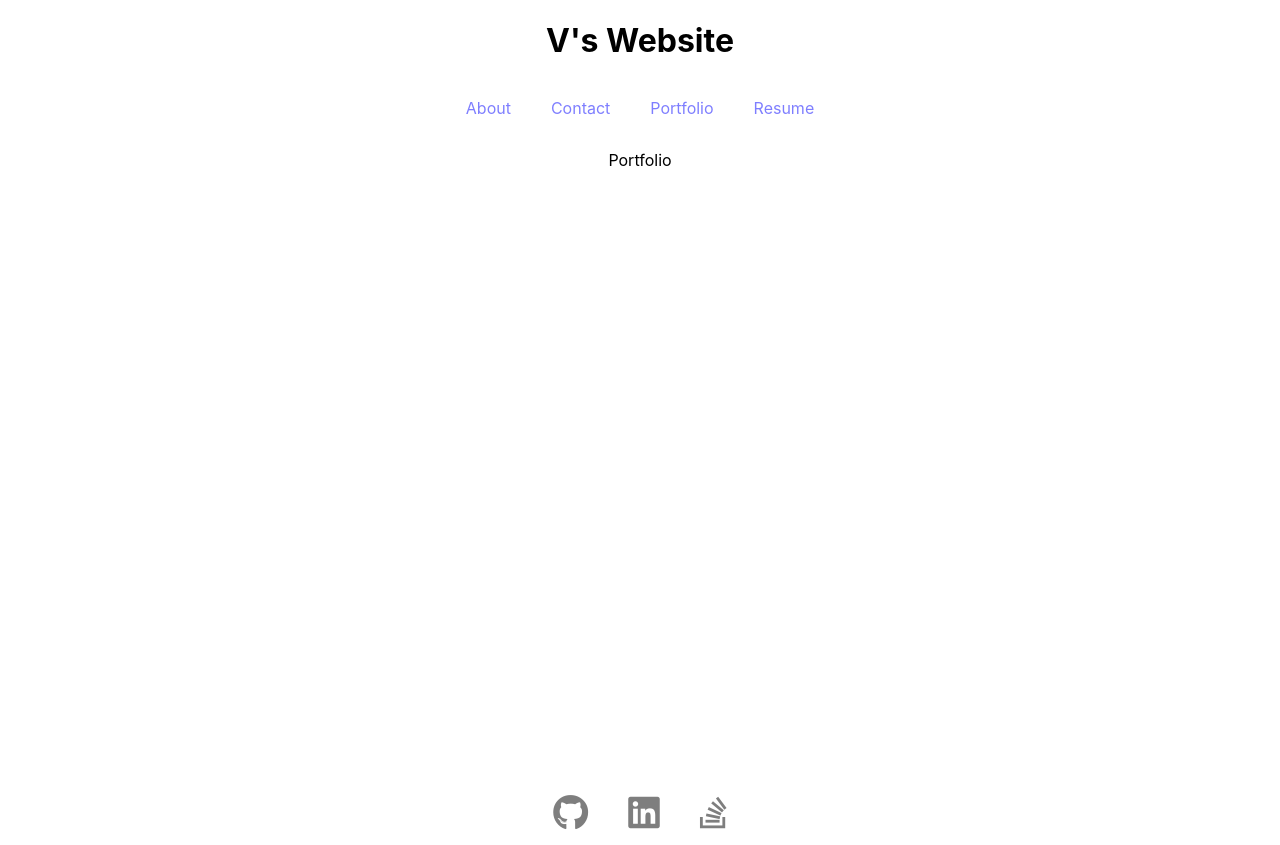
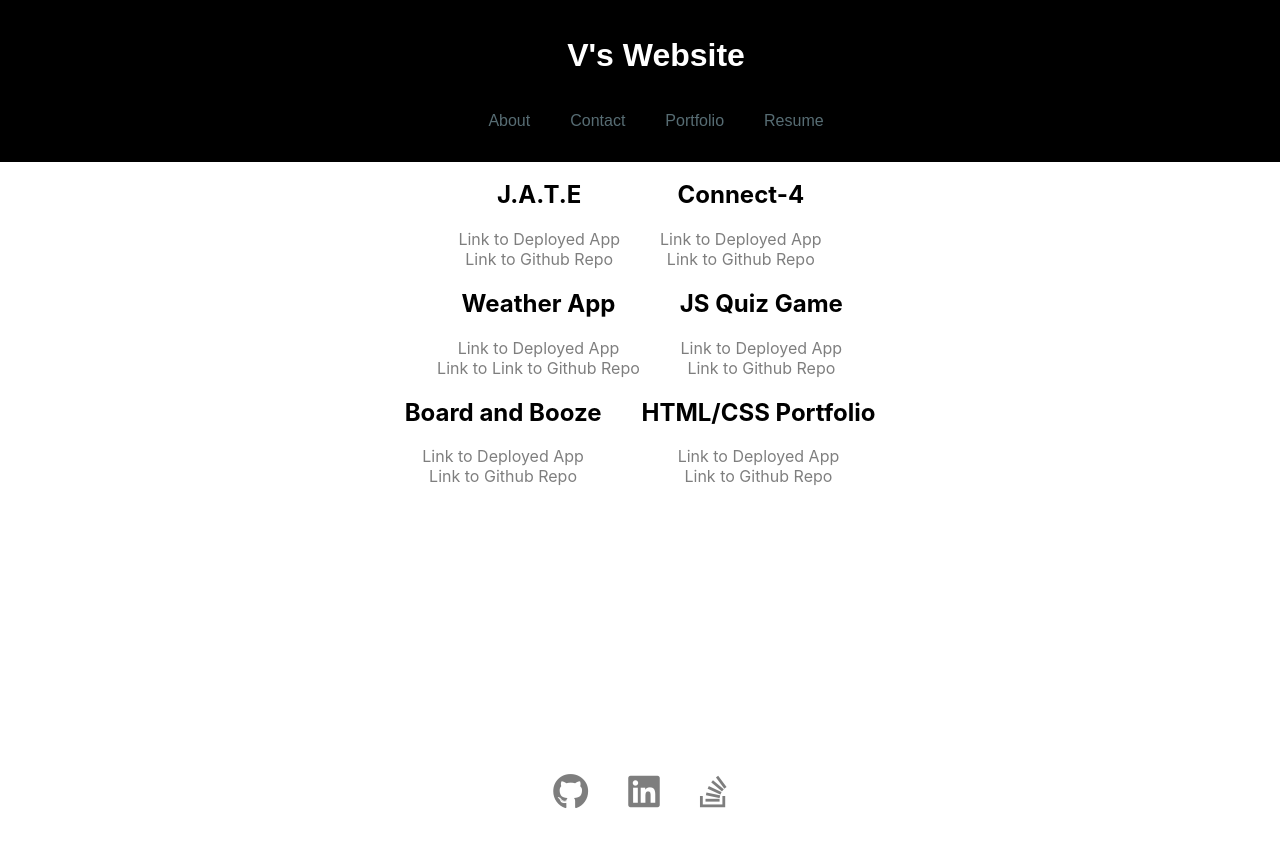
Before and after one commit to tarrol/verbose-train, a React (Create React App) app: page /Portfolio in a window 1280 px wide. After the commit the page ends 824 px from the top, so only its background shows below. Built offline with nearby package versions, Linux system fonts and the light colour scheme.

Commit message:
Created Portfolio page, created About page

```diff
--- a/src/content/About.js
+++ b/src/content/About.js
@@ -1,9 +1,14 @@
 import React from 'react';
+
 
 function About() {
   return (
     <>
-      <p className='textCenter'>About</p>
+      <div className='textCenter' style={{ marginTop: '30px' }}>
+        <img src="https://tarrol.github.io/scaling-enigma/assets/images/stillwiggle.jpg"></img>
+        <p>V is a web developer skilled with HTML, CSS, Node, Express, React, MongoDB, and MySQL.</p>
+        <p>V is a full-stack web developer certified by UC Irvine.</p>
+      </div>
     </>
   )
 }
--- a/src/content/Home.js
+++ b/src/content/Home.js
@@ -3,10 +3,8 @@ import React from "react";
 function Home() {
   return (
     <>
-      <h2 className="textCenter">Welcome to my web-page</h2>
-      <p className="textCenter">
-        Please select a tab above to navigate to a different part of my website.
-      </p>
+      <h2 className="textCenter">Welcome to V's web-page</h2>
+      <p className="textCenter"> Please select a tab above to navigate to a different part of my website.</p>
     </>
   );
 }
--- a/src/content/Portfolio.js
+++ b/src/content/Portfolio.js
@@ -3,7 +3,47 @@ import React from 'react';
 function Portfolio() {
   return (
     <>
-      <p className='textCenter'>Portfolio</p>
+      <div style={{ display: 'flex', flexDirection: 'row', justifyContent: 'center', }}>
+        <div style={{ display: 'flex', flexDirection: 'column', justifyContent: 'center', marginLeft: '20px', marginRight: '20px', textAlign: 'center' }}>
+          <h2>J.A.T.E</h2>
+          <a href='deployed'>Link to Deployed App</a>
+          <a href='github'>Link to Github Repo</a>
+        </div>
+
+        <div style={{ display: 'flex', flexDirection: 'column', justifyContent: 'center', marginLeft: '20px', marginRight: '20px', textAlign: 'center' }}>
+          <h2>Connect-4</h2>
+          <a href='https://shielded-beyond-66940.herokuapp.com/'>Link to Deployed App</a>
+          <a href='https://github.com/tarrol/potential-disco'>Link to Github Repo</a>
+        </div>
+      </div>
+
+      <div style={{ display: 'flex', flexDirection: 'row', justifyContent: 'center', }}>
+        <div style={{ display: 'flex', flexDirection: 'column', justifyContent: 'center', marginLeft: '20px', marginRight: '20px', textAlign: 'center' }}>
+          <h2>Weather App</h2>
+          <a href='https://tarrol.github.io/fluffy-octo-engine/'>Link to Deployed App</a>
+          <a href='https://github.com/tarrol/fluffy-octo-engine'>Link to Link to Github Repo</a>
+        </div>
+
+        <div style={{ display: 'flex', flexDirection: 'column', justifyContent: 'center', marginLeft: '20px', marginRight: '20px', textAlign: 'center' }}>
+          <h2>JS Quiz Game</h2>
+          <a href='https://tarrol.github.io/super-octo-memory/'>Link to Deployed App</a>
+          <a href='https://github.com/tarrol/super-octo-memory'>Link to Github Repo</a>
+        </div>
+
+      </div>
+      <div style={{ display: 'flex', flexDirection: 'row', justifyContent: 'center', }}>
+        <div style={{ display: 'flex', flexDirection: 'column', justifyContent: 'center', marginLeft: '20px', marginRight: '20px', textAlign: 'center' }}>
+          <h2>Board and Booze</h2>
+          <a href='https://sdanimc.github.io/shire-board-game/'>Link to Deployed App</a>
+          <a href='https://github.com/sdanimc/shire-board-game/tree/main'>Link to Github Repo</a>
+        </div>
+
+        <div style={{ display: 'flex', flexDirection: 'column', justifyContent: 'center', marginLeft: '20px', marginRight: '20px', textAlign: 'center' }}>
+          <h2>HTML/CSS Portfolio</h2>
+          <a href='https://tarrol.github.io/scaling-enigma/'>Link to Deployed App</a>
+          <a href='https://github.com/tarrol/scaling-enigma'>Link to Github Repo</a>
+        </div>
+      </div>
     </>
   )
 }
--- a/src/elements/Nav.js
+++ b/src/elements/Nav.js
@@ -7,7 +7,7 @@ function Nav() {
     textAlign: 'center',
     paddingLeft: '20px',
     paddingRight: '20px',
-    color: 'blue',
+    color: 'lightblue',
   }
   return (
     <nav style={{ display: 'flex', flexDirection: 'row', justifyContent: 'center', textAlign: 'center' }}>
--- a/src/index.css
+++ b/src/index.css
@@ -11,6 +11,22 @@ code {
   font-family: source-code-pro, Menlo, Monaco, Consolas, 'Courier New',
     monospace;
 }
+
+img{
+  width: 100px
+}
+
+header{
+  position: fixed;
+  width: 100%;
+  top: 0;
+  left: 0;
+  background-color: black;
+  color: white;
+  font-family: 'Exo 2', sans-serif;
+  padding: 1em;
+}
+
 a {
   color: var(--light);
   text-decoration: none;
@@ -44,6 +60,7 @@ footer a:hover {
 }
 
 .div-container{
+  padding-top: 10rem;
   padding-bottom: 2.5rem;
 }
 
```
